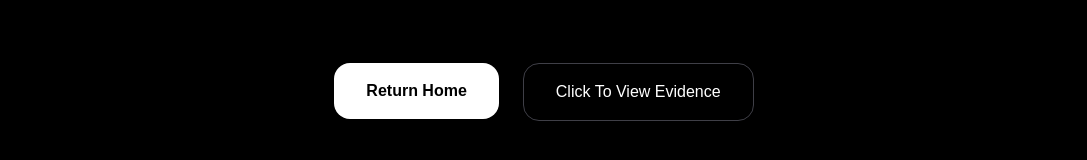
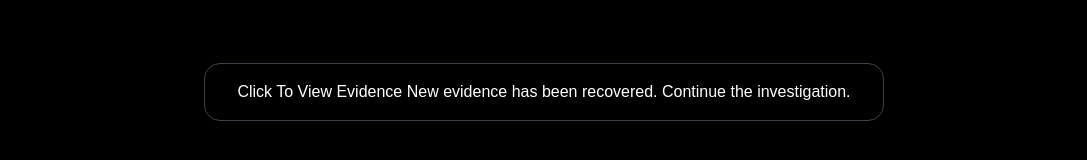
Before and after one commit to nakadiprithvi-cell/shweta-documentary, a Next.js app: page /reviews in a window 1280 px wide. Shown: the part 970-1130 px from the top of the page, without its empty margins (96-1183 px from the left). Built offline with nearby package versions, Linux system fonts and the light colour scheme.

Commit message:
final navigation  changes

```diff
--- a/app/page.js
+++ b/app/page.js
@@ -33,12 +33,6 @@ export default function HomePage() {
                 Begin Investigation
               </button>
             </Link>
-
-            <Link href="/evidence">
-              <button className="border border-zinc-700 px-8 py-4 rounded-2xl text-zinc-300 hover:bg-zinc-900 transition-all duration-300">
-                View Evidence
-              </button>
-            </Link>
           </div>
         </div>
 
--- a/app/reviews/page.js
+++ b/app/reviews/page.js
@@ -29,15 +29,10 @@ export default function ReviewsPage() {
         </div>
 
         <div className="mt-16 flex justify-center gap-6 flex-wrap">
-          <Link href="/">
-            <button className="bg-white text-black px-8 py-4 rounded-2xl font-bold hover:scale-105 transition-all duration-300">
-              Return Home
-            </button>
-          </Link>
-
           <Link href="/evidence">
             <button className="border border-zinc-700 px-8 py-4 rounded-2xl hover:bg-zinc-900 transition-all duration-300">
-              Click To View Evidence
+              Click To View Evidence New evidence has been recovered. Continue
+              the investigation.
             </button>
           </Link>
         </div>
```
